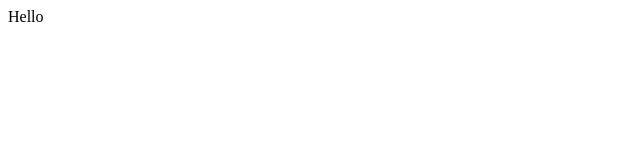
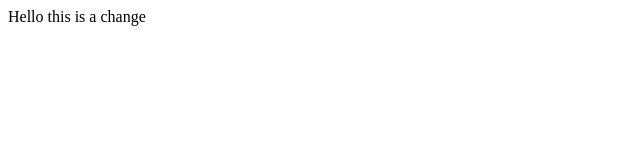
Before and after one commit to Yael-Saltoun/coding, a plain HTML site: page index.html in a window 1280 px wide. Shown: the whole page, without its empty margins (0-640 px from the left). Drawn offline with Linux system fonts and the light colour scheme.

Commit message:
Update index.html

```diff
--- a/index.html
+++ b/index.html
@@ -7,7 +7,7 @@
 </head>
 <body>
     <div>
-        Hello
+        Hello this is a change
     </div>
 </body>
 </html>
```
